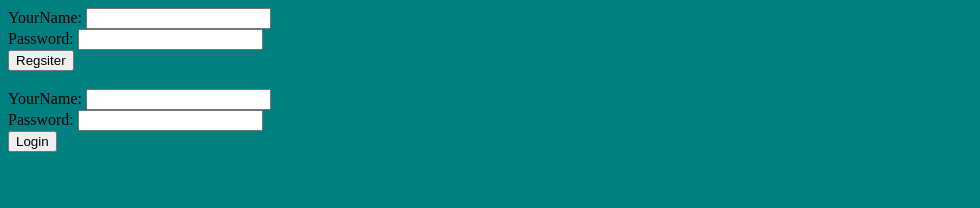
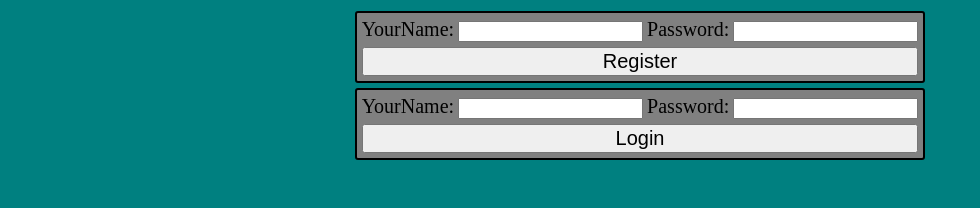
Before and after one commit to Levi-24/Login, a plain HTML site: page index.html in a window 1280 px wide. Shown: the whole page, without its empty margins (0-980 px from the left). Drawn offline with Linux system fonts and the light colour scheme.

Commit message:
fixed no input login

```diff
--- a/index.html
+++ b/index.html
@@ -3,32 +3,32 @@
   <head>
     <meta charset="UTF-8" />
     <meta name="viewport" content="width=device-width, initial-scale=1.0" />
-    <link rel="stylesheet" href="style.css">
+    <link rel="stylesheet" href="style.css" />
     <title>Document</title>
   </head>
   <body style="background-color: teal">
+    <div class="container">
 
+      <div class="register">
           <label for="name">YourName:</label>
           <input type="text" id="name" />
-    <br />
           <label for="password">Password:</label>
           <input type="password" id="password" />
           <br />
-    <button id="save" onclick="Register()">Regsiter</button>
+          <input type="submit" class="button" id="save" onclick="Register()" value="Register"/>
+      </div>
 
-    <br />
-    <br />
-
+      <div class="login">
         <label for="logname">YourName:</label>
         <input type="text" id="logname" />
-    <br />
         <label for="logpassword">Password:</label>
         <input type="password" id="logpassword" />
         <br />
-    <button id="login" onclick="Login()">Login</button>
+        <button id="login" class="button" onclick="Login()">Login</button>
+      </div>
 
       <h1 id="alert"></h1>
-
+    </div>
     <script src="index.js"></script>
   </body>
 </html>
--- a/index.js
+++ b/index.js
@@ -1,5 +1,9 @@
+let key;
+
 function Register(){
-    let key = document.getElementById('name').value;
+    do {
+        key = document.getElementById('name').value
+      } while (key == null);
     let value = document.getElementById('password').value;
     localStorage.setItem(key,value);
 }
@@ -9,12 +13,12 @@ function Login(){
     let password = document.getElementById('logpassword').value;
     let test = JSON.stringify(localStorage.getItem(name)).replaceAll('"','');
 
-    if(test == password){
+    if(test == password && name != ""){
         document.getElementById('alert').className = "succes";
-        document.getElementById('alert').innerHTML = "Sikeres belepes!";
+        document.getElementById('alert').innerHTML = "Sikeres belépés!";
     }
     else{
         document.getElementById('alert').className = "fail";
-        document.getElementById('alert').innerHTML = "Sikertelen belepes!";
+        document.getElementById('alert').innerHTML = "Sikertelen belépés!";
     }
 }
--- a/style.css
+++ b/style.css
@@ -5,3 +5,35 @@
 .fail{
     color: red;
 }
+
+.container{
+    display: flex;
+    align-items: center;
+    flex-direction: column;
+}
+
+.register{
+    padding: 5px;
+    margin: 2.5px;
+    border-radius: 3px;
+    border: 2px solid black;
+    background-color: gray;
+}
+
+.login{
+    padding: 5px;
+    margin: 2.5px;
+    border-radius: 3px;
+    border: 2px solid black;
+    background-color: gray;
+}
+
+label{
+    font-size: 20px;
+}
+
+.button{
+    margin-top: 5px;
+    width: 100%;
+    font-size: 20px;
+}
```
Lines whose indentation alone changed are shown as unchanged.
